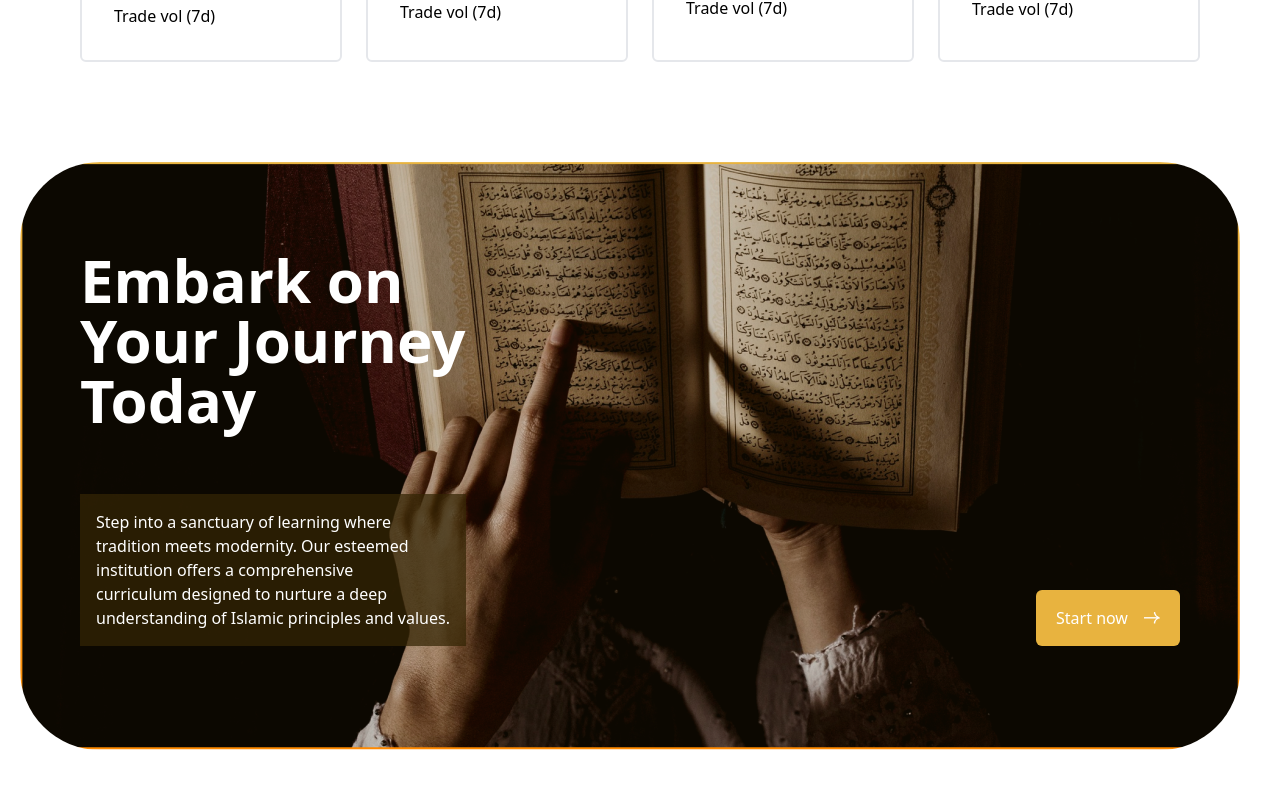
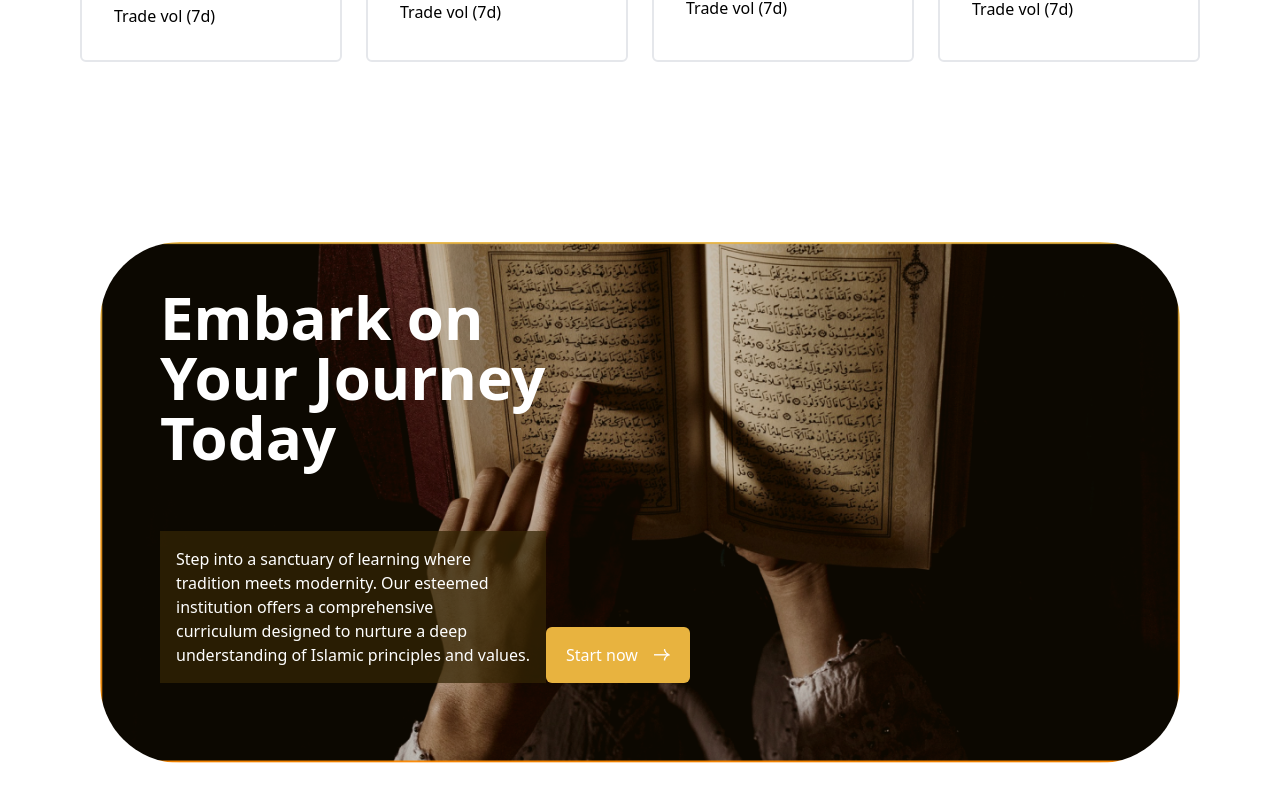
Before and after one commit to Lukman10a/markazulbayaan, a Next.js app: page / in a window 1280 px wide. Shown: the part 1810-2612 px from the top of the page. Built offline with nearby package versions, Linux system fonts and the light colour scheme.

Commit message:
made some refinements to the code

```diff
--- a/src/components/home/index.tsx
+++ b/src/components/home/index.tsx
@@ -41,7 +41,7 @@ export default function HomePage() {
         <Subjectcard />
       </div>
 
-      <div className="absolute">
+      <div className="relative p-20">
         <Image
           src={journeyBg}
           alt="journey"
@@ -56,7 +56,7 @@ export default function HomePage() {
             padding: "20px",
           }}
         />
-        <div className="flex justify-between p-20 relative bottom-[600px]">
+        <div className="flex justify-between p-20 absolute bottom-[100px]">
           <div className="space-y-16">
             <h1 className="font-bold text-6xl text-white">
               Embark on <br /> Your Journey <br /> Today
@@ -69,7 +69,7 @@ export default function HomePage() {
               Islamic principles and values.
             </p>
           </div>
-          <div className="self-end">
+          <div className="self-end ">
             <Button text="Start now" />
           </div>
         </div>
```
